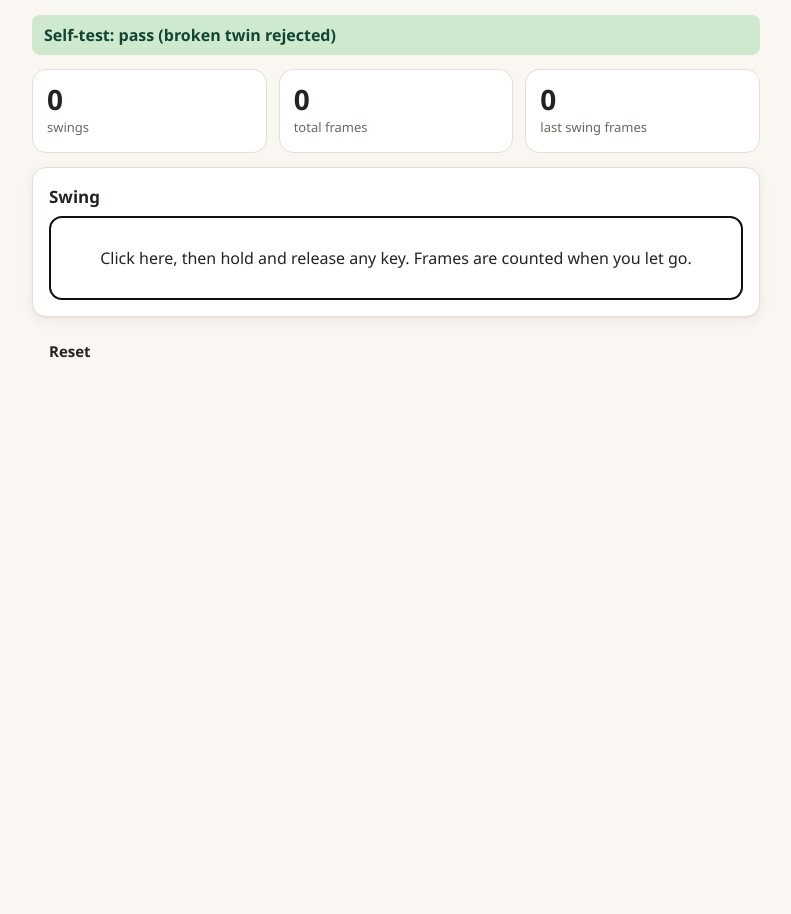
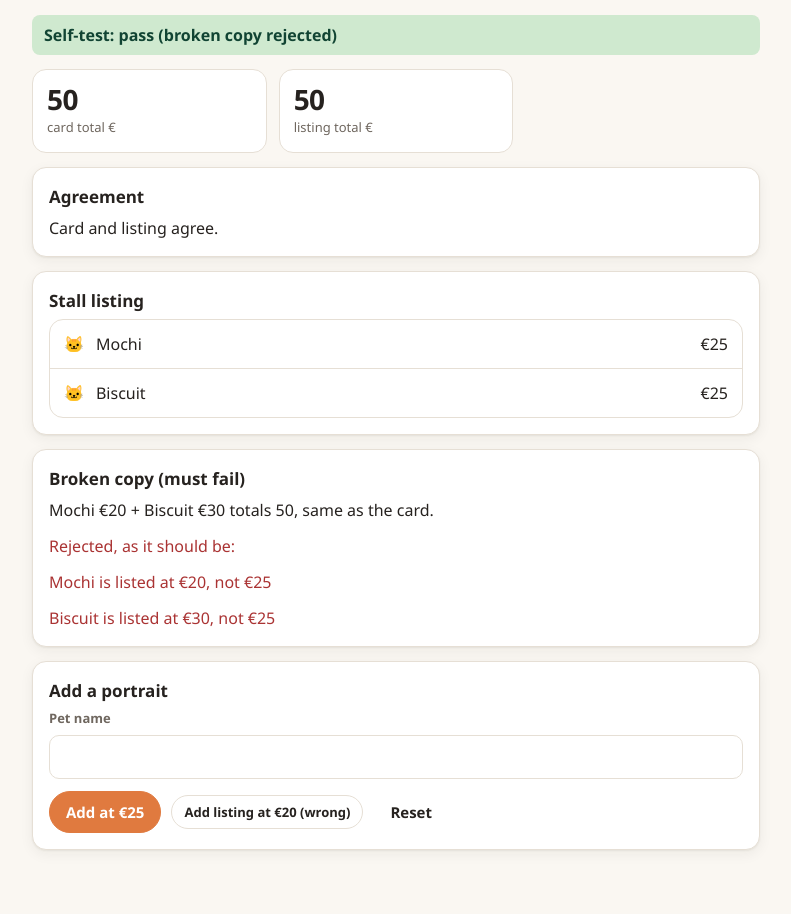
Before and after one commit to Bean-Bengal/swing-frame-counter, a plain HTML site: page index.html in a window 1280 px wide. Shown: the part 85-999 px from the top of the page, without its empty margins (244-1035 px from the left). Before the commit the page ends 800 px from the top, so only its background shows below. Drawn offline with Linux system fonts and the light colour scheme.

Commit message:
Pet Portrait Price List, version 2

```diff
--- a/index.html
+++ b/index.html
@@ -3,7 +3,7 @@
 <head>
 <meta charset="utf-8">
 <meta name="viewport" content="width=device-width,initial-scale=1">
-<title>Swing Frame Counter</title>
+<title>Pet Portrait Price List</title>
 </head>
 <body>
 <script data-bean-store>(function(){if(typeof location!=='undefined'&&location&&location.protocol==='about:'&&typeof document!=='undefined'&&document.addEventListener){document.addEventListener('click',function(e){var a=e.target&&e.target.closest&&e.target.closest('a[href^="#"]');if(!a||a.target==='_blank')return;e.preventDefault();try{location.hash=a.getAttribute('href')}catch(x){}},true)}if(typeof window==='undefined')return;try{window.localStorage.getItem('x');return}catch(e){}var d=Object.assign({},window.__BEAN_SAVED||{});function post(){try{parent.postMessage({type:'bean-store',data:d},'*')}catch(e){}}var ls={getItem:function(k){return Object.prototype.hasOwnProperty.call(d,k)?d[k]:null},setItem:function(k,v){d[k]=String(v);post()},removeItem:function(k){delete d[k];post()},clear:function(){d={};post()},key:function(i){return Object.keys(d)[i]||null}};Object.defineProperty(ls,'length',{get:function(){return Object.keys(d).length}});try{Object.defineProperty(window,'localStorage',{value:ls,configurable:true})}catch(e){}})();</script>
@@ -274,56 +274,58 @@
 
 </script>
 <script>
-const FPS = 60;
-function framesHeld(downMs, upMs, fps) { return Math.max(0, Math.round((upMs - downMs) / 1000 * fps)); }
-function tally(events, fps) {
-  let down = null, swings = 0, total = 0, last = 0;
-  for (const e of events) {
-    if (e.type === 'down' && down === null) down = e.t;
-    if (e.type === 'up' && down !== null) { last = framesHeld(down, e.t, fps); total += last; swings++; down = null; }
-  }
-  return { swings, total, last };
+const FLAT = 25;
+function cardTotal(card) { return card.reduce((a, c) => a + c.qty * FLAT, 0); }
+function listTotal(list) { return list.reduce((a, l) => a + l.price, 0); }
+function checkAgree(card, list) {
+  const problems = [];
+  const n = card.reduce((a, c) => a + c.qty, 0);
+  if (list.length !== n) problems.push('Card has ' + n + ' portraits, listing has ' + list.length);
+  list.forEach(l => { if (l.price !== FLAT) problems.push(l.pet + ' is listed at €' + l.price + ', not €' + FLAT); });
+  if (cardTotal(card) !== listTotal(list)) problems.push('Totals differ: card €' + cardTotal(card) + ', listing €' + listTotal(list));
+  return { ok: problems.length === 0, problems };
 }
-function tallyBroken(events, fps) {
-  let swings = 0;
-  for (const e of events) if (e.type === 'down') swings++;
-  return { swings, total: 0, last: 0 };
+function checkAgreeBroken(card, list) {
+  const ok = cardTotal(card) === listTotal(list);
+  return { ok, problems: ok ? [] : ['totals differ'] };
 }
-const held = [{type:'down',t:0},{type:'down',t:30},{type:'down',t:60},{type:'down',t:90},{type:'up',t:500}];
+const goodCard = [{ pet: 'Mochi', qty: 1 }, { pet: 'Biscuit', qty: 1 }];
+const goodList = [{ pet: 'Mochi', price: 25 }, { pet: 'Biscuit', price: 25 }];
+const badList = [{ pet: 'Mochi', price: 20 }, { pet: 'Biscuit', price: 30 }];
 function selfTest() {
   const r = [];
-  r.push(framesHeld(0, 500, 60) === 30);
-  r.push(framesHeld(0, 0, 60) === 0);
-  const a = tally(held, 60);
-  r.push(a.swings === 1 && a.total === 30 && a.last === 30);
-  const z = tally([], 60);
-  r.push(z.swings === 0 && z.total === 0 && z.last === 0);
-  r.push(tally([{type:'down',t:0}], 60).swings === 0);
-  const good = r.every(Boolean);
-  const twinRejected = tallyBroken(held, 60).swings !== 1;
-  return good && twinRejected;
+  r.push(cardTotal(goodCard) === 50);
+  r.push(checkAgree(goodCard, goodList).ok === true);
+  r.push(checkAgree(goodCard, badList).ok === false);
+  r.push(checkAgree(goodCard, goodList.slice(0, 1)).ok === false);
+  r.push(checkAgree([], []).ok === true);
+  r.push(checkAgree(goodCard, [{ pet: 'Mochi', price: 25 }, { pet: 'Biscuit', price: 26 }]).ok === false);
+  const twinWrong = checkAgreeBroken(goodCard, badList).ok === true;
+  return r.every(Boolean) && twinWrong;
 }
 const ok = selfTest();
-let downAt = null;
-Kit.css('.bn{padding:8px 12px;border-radius:8px;font-weight:bold;margin-bottom:8px}.bn.p{background:#cfe9cf;color:#143}.bn.f{background:#f3c9c9;color:#600}');
-Kit.app({ title: 'Swing Frame Counter', subtitle: 'Bloodborne swing notes', icon: '🪓', save: 'bbswing', state: { events: [] },
+Kit.css('.bn{padding:8px 12px;border-radius:8px;font-weight:bold;margin-bottom:8px}.bn.p{background:#cfe9cf;color:#143}.bn.f{background:#f3c9c9;color:#600}.pr{color:#a33}.mm{font-weight:bold;color:#a33}');
+Kit.app({ title: 'Pet Portrait Price List', subtitle: 'Flat €25 a portrait', icon: '🐾', save: 'ppprice',
+  state: { card: goodCard, list: goodList, newPet: '' },
   view: (s, set) => {
-    const t = tally(s.events, FPS);
-    const box = Kit.el('div', { tabindex: '0', style: { padding: '28px', border: '2px dashed currentColor', borderRadius: '12px', textAlign: 'center', userSelect: 'none' } }, 'Click here, then hold and release any key. Frames are counted when you let go.');
-    box.addEventListener('keydown', e => { if (e.repeat) return; if (downAt === null) downAt = performance.now(); });
-    box.addEventListener('keyup', e => {
-      if (downAt === null) return;
-      const up = performance.now();
-      const ev = [{type:'down',t:downAt},{type:'up',t:up}];
-      downAt = null;
-      set({ events: s.events.concat(ev) });
-    });
-    setTimeout(() => { try { box.focus(); } catch (e) {} }, 0);
+    const res = checkAgree(s.card, s.list);
+    const bad = checkAgree(goodCard, badList);
     return [
-      Kit.el('div', { className: 'bn ' + (ok ? 'p' : 'f') }, ok ? 'Self-test: pass (broken twin rejected)' : 'Self-test: FAIL'),
-      Kit.grid([Kit.stat(String(t.swings), 'swings'), Kit.stat(String(t.total), 'total frames'), Kit.stat(String(t.last), 'last swing frames')]),
-      Kit.card('Swing', box),
-      Kit.button('Reset', () => set({ events: [] }), 'ghost')
+      Kit.el('div', { className: 'bn ' + (ok ? 'p' : 'f') }, ok ? 'Self-test: pass (broken copy rejected)' : 'Self-test: FAIL'),
+      Kit.grid([Kit.stat(String(cardTotal(s.card)), 'card total €'), Kit.stat(String(listTotal(s.list)), 'listing total €')]),
+      Kit.card('Agreement', Kit.el('div', { className: res.ok ? '' : 'mm' }, res.ok ? 'Card and listing agree.' : 'MISMATCH'),
+        ...res.problems.map(p => Kit.el('div', { className: 'pr' }, p))),
+      Kit.card('Stall listing', Kit.list(s.list, (l, i) => ['🐱', l.pet, '€' + l.price], 'Nothing listed')),
+      Kit.card('Broken copy (must fail)',
+        Kit.el('div', {}, 'Mochi €20 + Biscuit €30 totals 50, same as the card.'),
+        Kit.el('div', { className: bad.ok ? 'mm' : 'pr' }, bad.ok ? 'CHECK PASSED IT: checker is broken' : 'Rejected, as it should be:'),
+        ...bad.problems.map(p => Kit.el('div', { className: 'pr' }, p))),
+      Kit.card('Add a portrait',
+        Kit.field('Pet name', s.newPet, v => set({ newPet: v }), { key: 'pet' }),
+        Kit.row(
+          Kit.button('Add at €25', () => { if (!s.newPet.trim()) return; set({ card: s.card.concat([{ pet: s.newPet, qty: 1 }]), list: s.list.concat([{ pet: s.newPet, price: 25 }]), newPet: '' }); }, 'primary'),
+          Kit.button('Add listing at €20 (wrong)', () => set({ list: s.list.concat([{ pet: 'Oops', price: 20 }]) }), 'small'),
+          Kit.button('Reset', () => set({ card: goodCard, list: goodList }), 'ghost')))
     ];
   } });
 </script>
```
